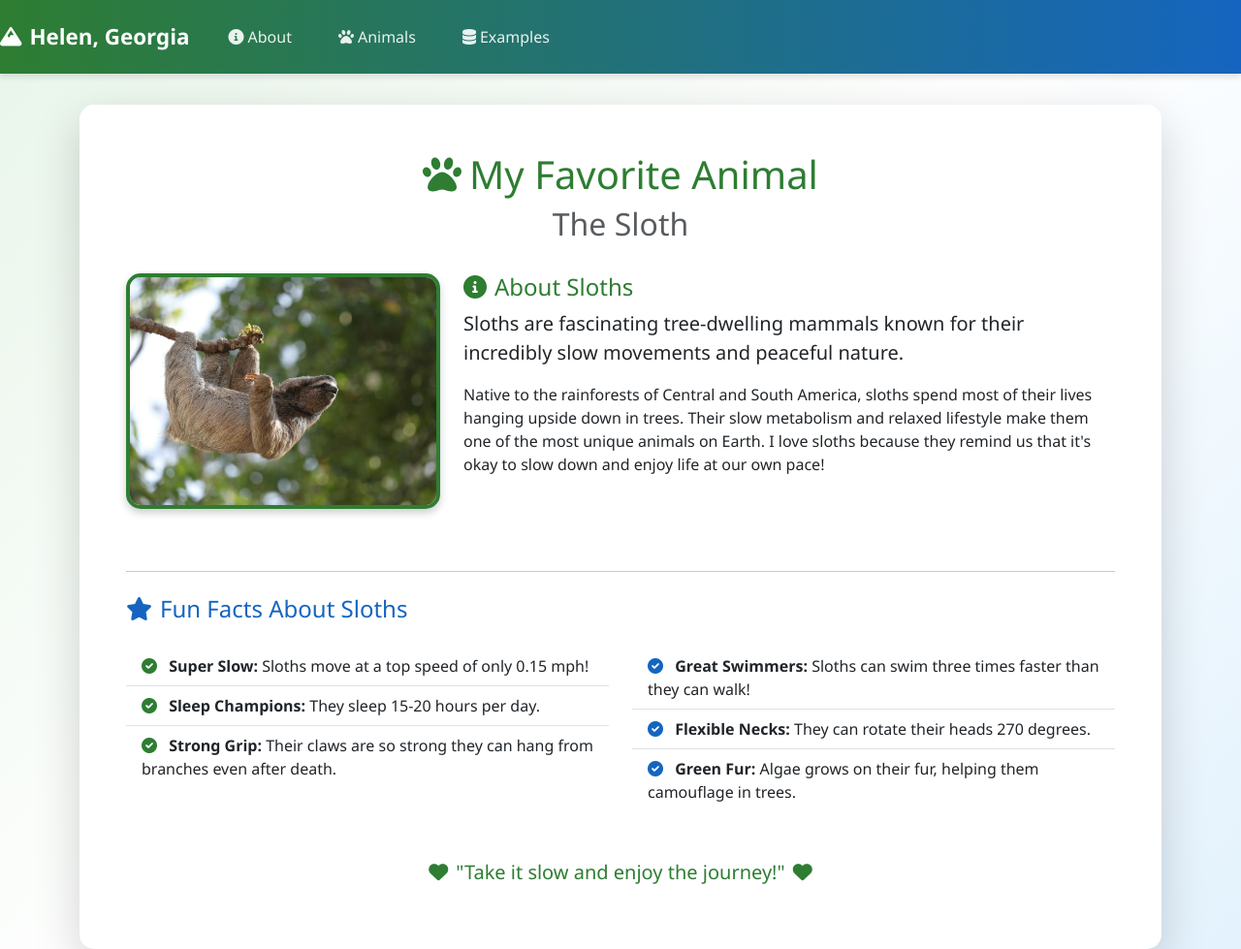
After one commit to janelleblackstock-eng/Blackstock-4210-Demo-01, a Flask app: page /animals in a window 1280 px wide. The commit adds this page. Shown: the whole page at 97% size. Run offline with Flask 3, Linux system fonts and the light colour scheme.

Commit message:
Add animals page featuring sloths
Create new animals page with sloth description, fun facts, and image.
Add route and navigation link for the new page.

Co-Authored-By: Claude Opus 4.5 <noreply@anthropic.com>

```diff
--- a/app/routes.py
+++ b/app/routes.py
@@ -8,3 +8,7 @@ def index():
 @app.route('/about')
 def about():
     return render_template('about.html')
+
+@app.route('/animals')
+def animals():
+    return render_template('animals.html')
--- /dev/null
+++ b/app/templates/animals.html
@@ -0,0 +1,83 @@
+{% extends "base.html" %}
+
+{% block content %}
+<div class="card shadow-lg p-5">
+    <div class="text-center mb-4">
+        <h1><i class="fas fa-paw me-2"></i>My Favorite Animal</h1>
+        <h2 class="text-muted">The Sloth</h2>
+    </div>
+
+    <div class="row">
+        <div class="col-md-4 text-center mb-4">
+            <!-- Sloth Image -->
+            <img src="{{ url_for('static', filename='images/sloth.jpg') }}" alt="Sloth" class="animal-image mb-3">
+        </div>
+
+        <div class="col-md-8">
+            <h4 style="color: var(--helen-green);"><i class="fas fa-info-circle me-2"></i>About Sloths</h4>
+            <p class="lead">Sloths are fascinating tree-dwelling mammals known for their incredibly slow movements and peaceful nature.</p>
+            <p>Native to the rainforests of Central and South America, sloths spend most of their lives hanging upside down in trees. Their slow metabolism and relaxed lifestyle make them one of the most unique animals on Earth. I love sloths because they remind us that it's okay to slow down and enjoy life at our own pace!</p>
+        </div>
+    </div>
+
+    <hr class="my-4">
+
+    <h4 class="mb-4" style="color: var(--helen-blue);"><i class="fas fa-star me-2"></i>Fun Facts About Sloths</h4>
+
+    <div class="row">
+        <div class="col-md-6">
+            <ul class="list-group list-group-flush">
+                <li class="list-group-item">
+                    <i class="fas fa-check-circle me-2" style="color: var(--helen-green);"></i>
+                    <strong>Super Slow:</strong> Sloths move at a top speed of only 0.15 mph!
+                </li>
+                <li class="list-group-item">
+                    <i class="fas fa-check-circle me-2" style="color: var(--helen-green);"></i>
+                    <strong>Sleep Champions:</strong> They sleep 15-20 hours per day.
+                </li>
+                <li class="list-group-item">
+                    <i class="fas fa-check-circle me-2" style="color: var(--helen-green);"></i>
+                    <strong>Strong Grip:</strong> Their claws are so strong they can hang from branches even after death.
+                </li>
+            </ul>
+        </div>
+        <div class="col-md-6">
+            <ul class="list-group list-group-flush">
+                <li class="list-group-item">
+                    <i class="fas fa-check-circle me-2" style="color: var(--helen-blue);"></i>
+                    <strong>Great Swimmers:</strong> Sloths can swim three times faster than they can walk!
+                </li>
+                <li class="list-group-item">
+                    <i class="fas fa-check-circle me-2" style="color: var(--helen-blue);"></i>
+                    <strong>Flexible Necks:</strong> They can rotate their heads 270 degrees.
+                </li>
+                <li class="list-group-item">
+                    <i class="fas fa-check-circle me-2" style="color: var(--helen-blue);"></i>
+                    <strong>Green Fur:</strong> Algae grows on their fur, helping them camouflage in trees.
+                </li>
+            </ul>
+        </div>
+    </div>
+
+    <div class="text-center mt-5">
+        <p class="lead" style="color: var(--helen-green);">
+            <i class="fas fa-heart me-2"></i>"Take it slow and enjoy the journey!"<i class="fas fa-heart ms-2"></i>
+        </p>
+    </div>
+</div>
+
+<style>
+    .animal-image {
+        max-width: 100%;
+        height: auto;
+        border-radius: 15px;
+        border: 4px solid var(--helen-green);
+        box-shadow: 0 4px 8px rgba(0, 0, 0, 0.2);
+    }
+
+    .list-group-item {
+        border-left: none;
+        border-right: none;
+    }
+</style>
+{% endblock %}
--- a/app/templates/base.html
+++ b/app/templates/base.html
@@ -128,6 +128,11 @@
                     </a>
                 </li>
                 <li class="nav-item">
+                    <a class="nav-link" href="{{ url_for('animals') }}">
+                        <i class="fas fa-paw me-1"></i>Animals
+                    </a>
+                </li>
+                <li class="nav-item">
                     <a class="nav-link" href="{{ url_for('examples.show_examples') }}">
                         <i class="fas fa-database me-1"></i>Examples
                     </a>
```
Also changed, not shown: app/static/images/sloth.jpg (added).
